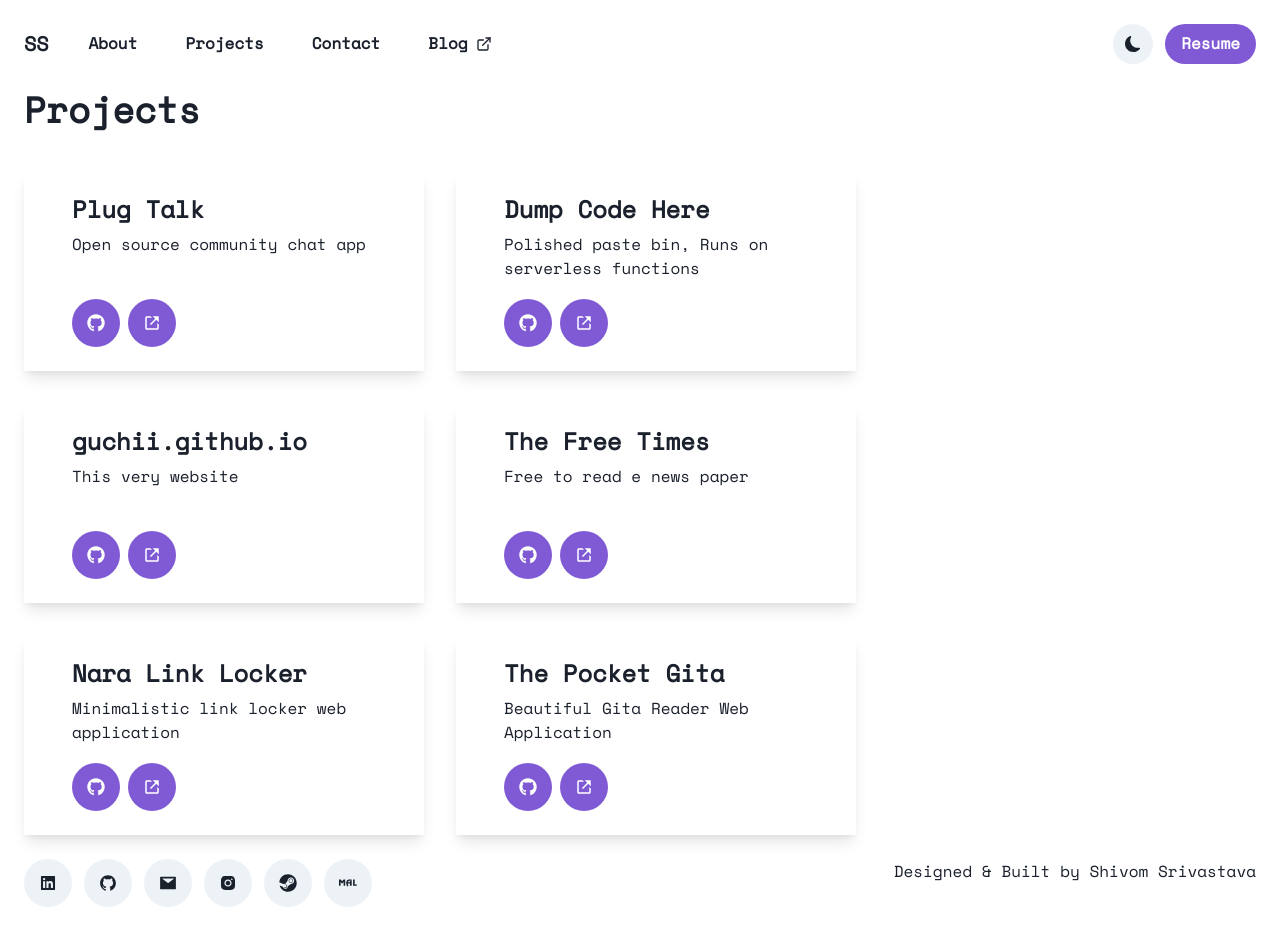
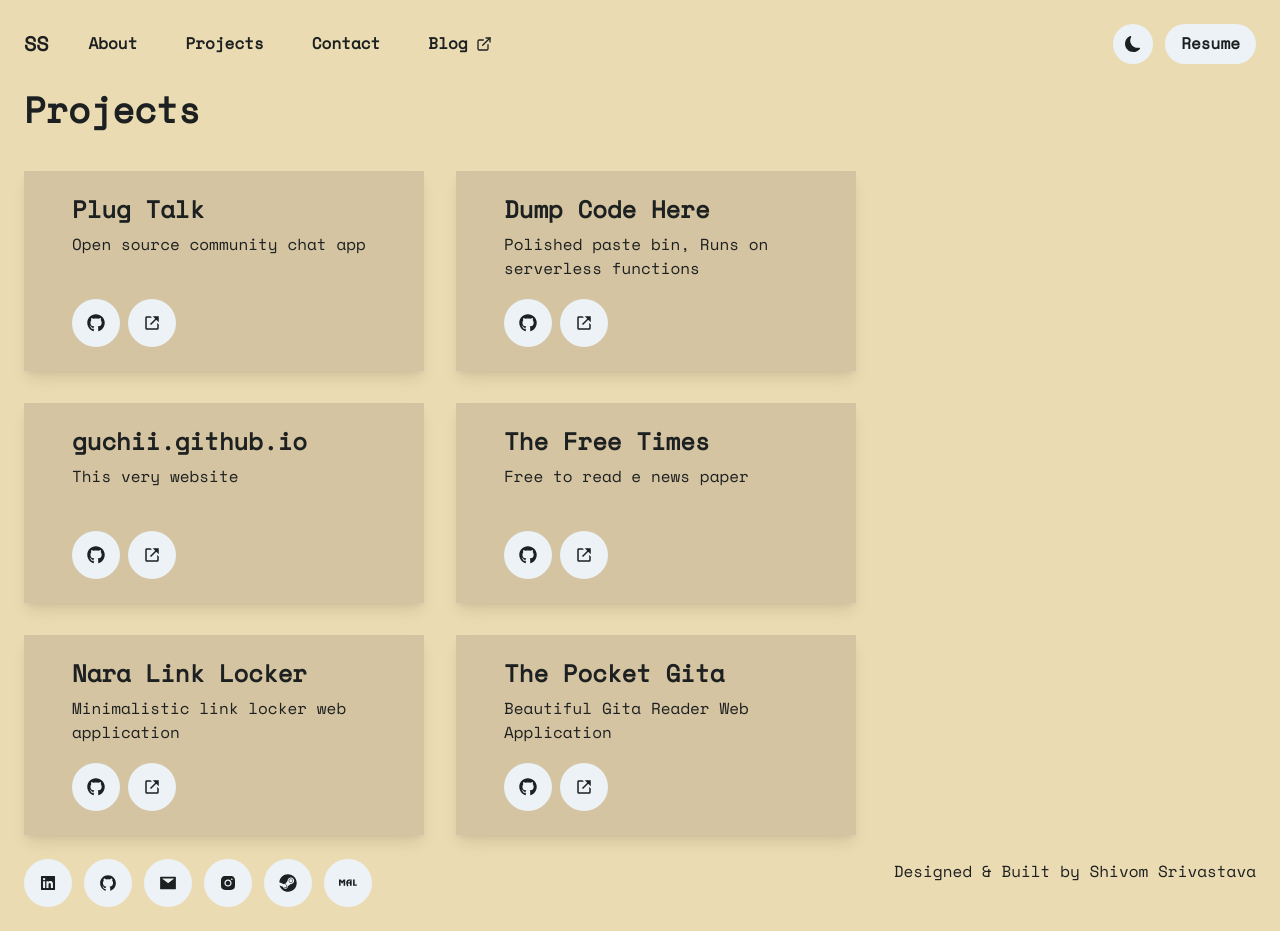
Before and after one commit to Guchii/me, a Next.js app: page /projects in a window 1280 px wide. Built offline with nearby package versions, Linux system fonts and the light colour scheme; a web font is replaced by a local one.

Commit message:
feat: gruvbox colors (incomplete)

```diff
--- a/components/Footer.tsx
+++ b/components/Footer.tsx
@@ -48,6 +48,7 @@ const Footer = () => {
     <>
       <Flex
         paddingBlock={6}
+        paddingTop={{sm: 12, md: 6}}
         justifyContent={"space-between"}
         direction={{ sm: "column", md: "row" }}
         maxWidth={1400}
--- a/components/Header.tsx
+++ b/components/Header.tsx
@@ -67,7 +67,6 @@ const Header = () => {
             as={Link}
             isExternal
             href="https://cv.shivom.tech"
-            colorScheme="purple"
             display={{ sm: "none", md: "flex" }}
           >
             Resume
--- a/package.json
+++ b/package.json
@@ -10,6 +10,7 @@
   },
   "dependencies": {
     "@chakra-ui/react": "^1.7.3",
+    "@chakra-ui/theme-tools": "^2.0.14",
     "@emotion/react": "^11",
     "@emotion/styled": "^11",
     "@fontsource/montserrat": "^4.5.7",
--- a/pages/about.tsx
+++ b/pages/about.tsx
@@ -31,7 +31,7 @@ const Skills = () => {
             fontSize="4xl"
             _after={{
               content: '" "',
-              bg: "purple.300",
+              bg: "gruvbox.blue",
               height: "4px",
               width: "100%",
               display: "block",
--- a/pages/contact.tsx
+++ b/pages/contact.tsx
@@ -85,7 +85,7 @@ const Contact = () => {
               name="_subject"
               value="New submission!"
             ></input>
-            <Button colorScheme={"purple"} type={"submit"}>
+            <Button variant={"primary"} type={"submit"}>
               Submit Response
             </Button>
           </form>
--- a/pages/index.tsx
+++ b/pages/index.tsx
@@ -9,7 +9,6 @@ import {
 } from "@chakra-ui/react";
 import Head from "next/head";
 import NextLink from "next/link";
-import { useState } from "react";
 
 export default function Home() {
   return (
@@ -37,7 +36,6 @@ export default function Home() {
               as={NextLink}
               size="lg"
               href="/projects"
-              colorScheme={"purple"}
             >
               Projects
             </Button>
@@ -46,7 +44,6 @@ export default function Home() {
               size="lg"
               href="https://cv.shivom.tech"
               isExternal
-              colorScheme={"purple"}
             >
               Resume
             </Button>
--- a/pages/projects.tsx
+++ b/pages/projects.tsx
@@ -1,12 +1,13 @@
-import { Heading, HStack, IconButton, Link, Spacer, Stack, Text, VStack, Wrap, WrapItem } from '@chakra-ui/react';
+import { Heading, HStack, IconButton, Link, Spacer, Stack, Text, useColorModeValue, VStack, Wrap, WrapItem } from '@chakra-ui/react';
 import Head from 'next/head';
 import { BiLinkExternal } from 'react-icons/bi';
 import { FaGithub } from 'react-icons/fa';
 import projects from '../projects.json';
 
 const Projects = () => {
+  const cardColor = useColorModeValue('gruvbox.fg2', 'gruvbox.bg2');
   return (
-    <VStack gap={8} alignItems={{sm: "center", md: "start"}}>
+    <VStack gap={8} minHeight={"70vh"} justify="center" alignItems={{sm: "center", md: "start"}}>
       <Head>
         <title>Projects</title>
         <link
@@ -27,11 +28,13 @@ const Projects = () => {
               px={12}
               py={6}
               textAlign={{ sm: "center", md: "left" }}
+              bg={cardColor}
               _hover={{
                 boxShadow: "xl",
                 transform: "translateY(-2px)",
               }}
               transitionDuration="0.3s"
+              userSelect={"none"}
             >
               <Heading fontSize={24}>{project.name}</Heading>
               <Text>
@@ -44,14 +47,12 @@ const Projects = () => {
                   aria-label="source"
                   size={"lg"}
                   icon={<FaGithub />}
-                  colorScheme={"purple"}
                   as={Link}
                   isExternal
                   href={project.source}
                 />
                 <IconButton
                   aria-label="steam"
-                  colorScheme={"purple"}
                   size={"lg"}
                   as={Link}
                   isExternal
--- a/styles/components.ts
+++ b/styles/components.ts
@@ -1,13 +1,29 @@
 import { ButtonProps } from "@chakra-ui/react";
+import { StyleFunctionProps, mode } from "@chakra-ui/theme-tools";
 
 export const ButtonStyles: any & { baseStyle: ButtonProps } = {
-  baseStyle: {
+  baseStyle: (props: StyleFunctionProps) => ({
     // fontWeight: "semibold",
     borderRadius: "full",
     transitionDuration: "0.2s",
+    _hover: {
+      bg: mode("gruvbox.red1", "gruvbox.fg")(props),
+      // bg:"none"
+    },
     _focus: {
-      boxShadow: "none"
+      boxShadow: "none",
     },
+  }),
+  variants: {
+    primary: (props: StyleFunctionProps) => ({
+      // bg: mode("gruvbox.bg3", "gruvbox.fg3")(props),
+      // color: mode("gruvbox.fg", "gruvbox.bg")(props),
+      bg: "gruvbox.yellow",
+      color: "gruvbox.bg",
+      _hover: {
+        bg: "gruvbox.green",
+      },
+    }),
   },
 };
 
--- a/styles/theme.ts
+++ b/styles/theme.ts
@@ -1,5 +1,7 @@
 import { extendTheme } from "@chakra-ui/react";
 import { ButtonStyles as Button, LinkStyles as Link } from "./components";
+import { mode } from "@chakra-ui/theme-tools";
+import type { StyleFunctionProps } from '@chakra-ui/theme-tools'
 
 const breakpoints = {
   sm: "320px",
@@ -13,7 +15,7 @@ const theme = extendTheme({
   breakpoints,
   components: {
     Button,
-    Link
+    Link,
   },
   fonts: {
     // body: "plus jakarta sans, sans-serif",
@@ -21,14 +23,45 @@ const theme = extendTheme({
     heading: "Space Mono, monospace",
   },
   styles: {
-    global: {
+    global: (props: StyleFunctionProps) => ({
       a: {
-        _hover:{
+        _hover: {
           textDecoration: "none",
-        }
-      }
-    }
-  }
+        },
+      },
+      body: {
+        color: mode("gruvbox.bg", "gruvbox.fg")(props),
+        bg: mode("gruvbox.fg", "gruvbox.bg")(props),
+      },
+    }),
+  },
+  colors: {
+    gruvbox: {
+      bg: "#1D2021",
+      bg0: "#282828",
+      bg1: "#3C3836",
+      bg2: "#504945",
+      bg3: "#665C54",
+      bg4: "#7C6F64",
+      gray: "#928374",
+      fg: "#EBDBB2",
+      fg0: "#FBF1C7",
+      fg1: "#EBDBB2",
+      fg2: "#D5C4A1",
+      fg3: "#BDAE93",
+      fg4: "#A89984",
+      red: "#FB4934",
+      red1: "#FB4934",
+      green: "#B8BB26",
+      green1: "#B8BB26",
+      yellow: "#FABD2F",
+      yellow1: "#FABD2F",
+      blue: "#83A598",
+      blue1: "#83A598",
+      purple: "#D3869B",
+      purple1: "#D3869B",
+    },
+  },
 });
 
 export default theme;
```
Also changed, not shown: 1 other file (tests, documents, lock files or other folders).
